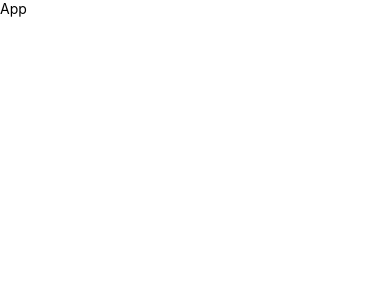
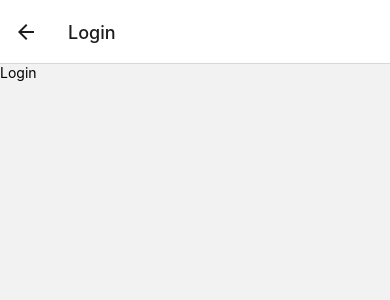
Before and after one commit to naseemkhandev/native-ecommerce-app, a React Native app in the folder client/: screen /Login in a window 390 px wide. Shown: the top 300 px of the page. Built offline with nearby package versions, Linux system fonts and the light colour scheme.

Commit message:
feat: Add react navigation

```diff
--- a/client/App.jsx
+++ b/client/App.jsx
@@ -1,10 +1,25 @@
-import {View, Text} from 'react-native';
+import * as React from 'react';
+import {NavigationContainer} from '@react-navigation/native';
+import {createNativeStackNavigator} from '@react-navigation/native-stack';
 
-const App = () => {
+import Home from './src/screens/Home';
+import Login from './src/screens/Login';
+
+const Stack = createNativeStackNavigator();
+
+function App() {
   return (
-    <View>
-      <Text className="text-3xl text-red-500">App</Text>
-    </View>
+    <NavigationContainer>
+      <Stack.Navigator initialRouteName="Home">
+        <Stack.Screen
+          name="Home"
+          component={Home}
+          options={{header: () => null}}
+        />
+        <Stack.Screen name="Login" component={Login} />
+      </Stack.Navigator>
+    </NavigationContainer>
   );
-};
+}
+
 export default App;
--- a/client/package.json
+++ b/client/package.json
@@ -10,9 +10,13 @@
     "test": "jest"
   },
   "dependencies": {
+    "@react-navigation/native": "^6.1.17",
+    "@react-navigation/native-stack": "^6.9.26",
     "nativewind": "^2.0.11",
     "react": "18.2.0",
-    "react-native": "0.74.1"
+    "react-native": "0.74.1",
+    "react-native-safe-area-context": "^4.10.1",
+    "react-native-screens": "^3.31.1"
   },
   "devDependencies": {
     "@babel/core": "^7.20.0",
--- /dev/null
+++ b/client/src/screens/Home.jsx
@@ -0,0 +1,10 @@
+import {View, Text} from 'react-native';
+
+const Home = () => {
+  return (
+    <View>
+      <Text className="text-3xl text-orange-500">Home</Text>
+    </View>
+  );
+};
+export default Home;
--- /dev/null
+++ b/client/src/screens/Login.jsx
@@ -0,0 +1,10 @@
+import {View, Text} from 'react-native';
+
+const Login = () => {
+  return (
+    <View>
+      <Text>Login</Text>
+    </View>
+  );
+};
+export default Login;
```
Also changed, not shown: 1 other file (tests, documents, lock files or other folders).
